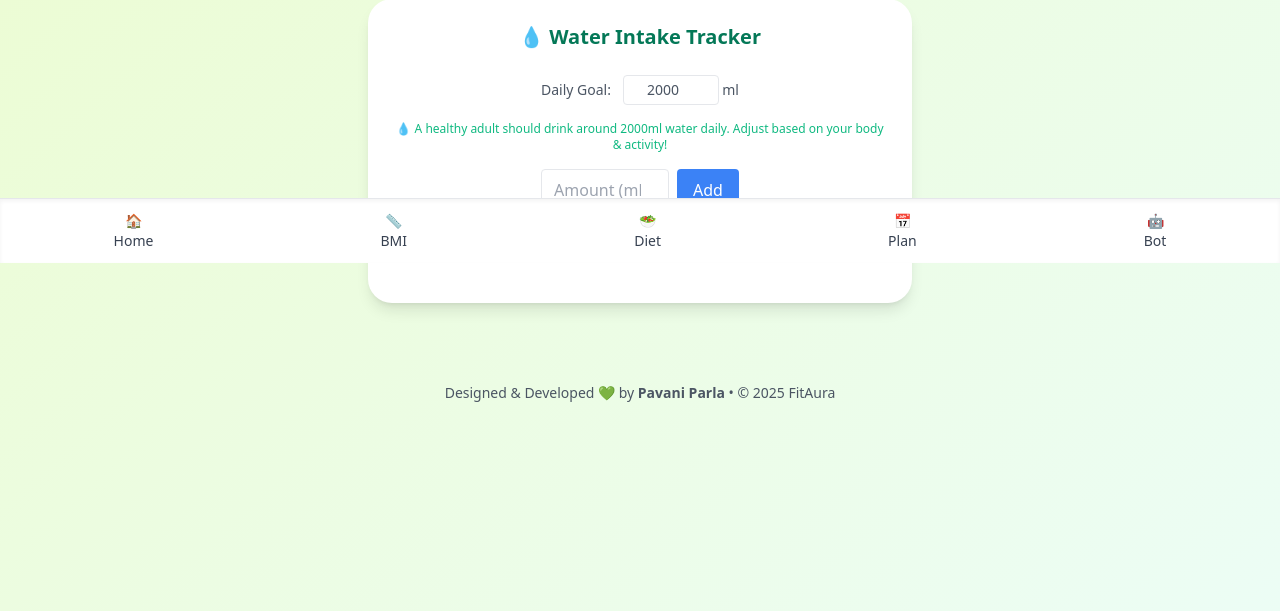
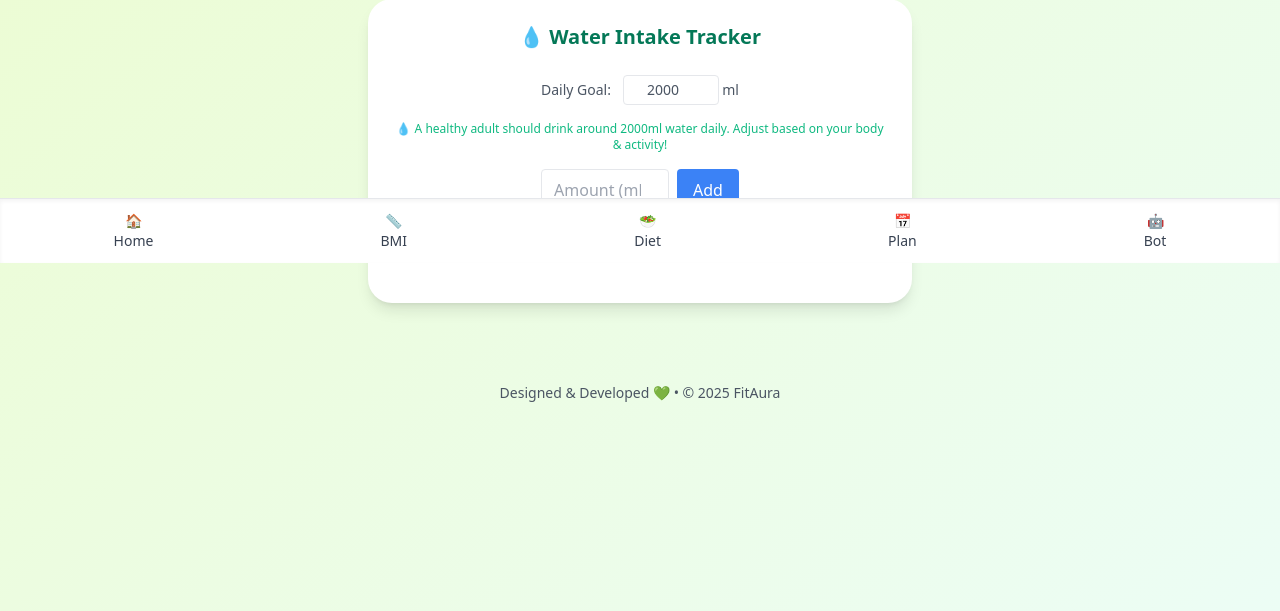
Before and after one commit to pavani-1629/FitAura, a Flask app: template templates/mood.html in a window 1280 px wide. Shown: the part 537-1148 px from the top of the page. Run offline with Flask 3, Linux system fonts and the light colour scheme; the template is opened without the code that fills it, so the values that code supplies are empty; some libraries are stand-ins or nearby versions.

Commit message:
Update mood.html

```diff
--- a/templates/mood.html
+++ b/templates/mood.html
@@ -99,7 +99,7 @@
   </nav>
 
   <footer class="text-center mt-16 text-gray-600 text-sm py-4">
-    Designed & Developed 💚 by <strong>Pavani Parla</strong> • © 2025 FitAura
+    Designed & Developed 💚</strong> • © 2025 FitAura
   </footer>
 
   <!-- JavaScript Logic -->
```
